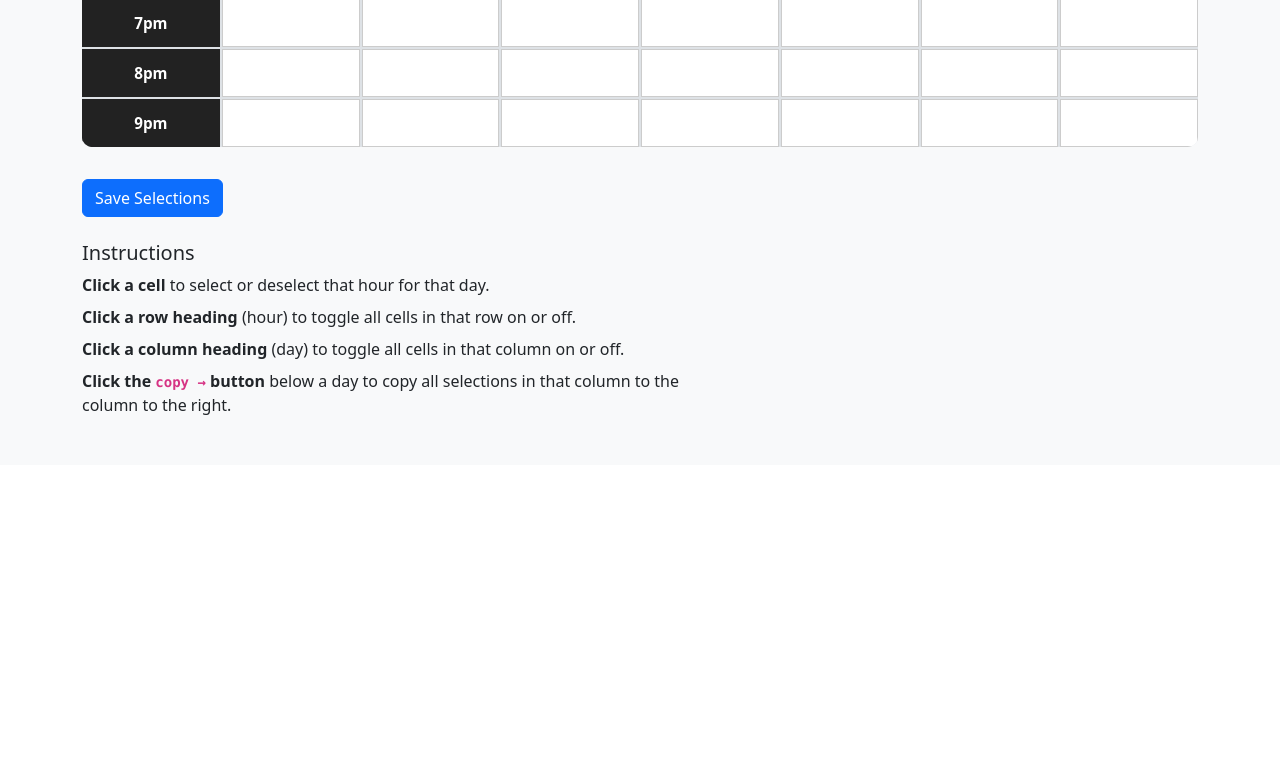
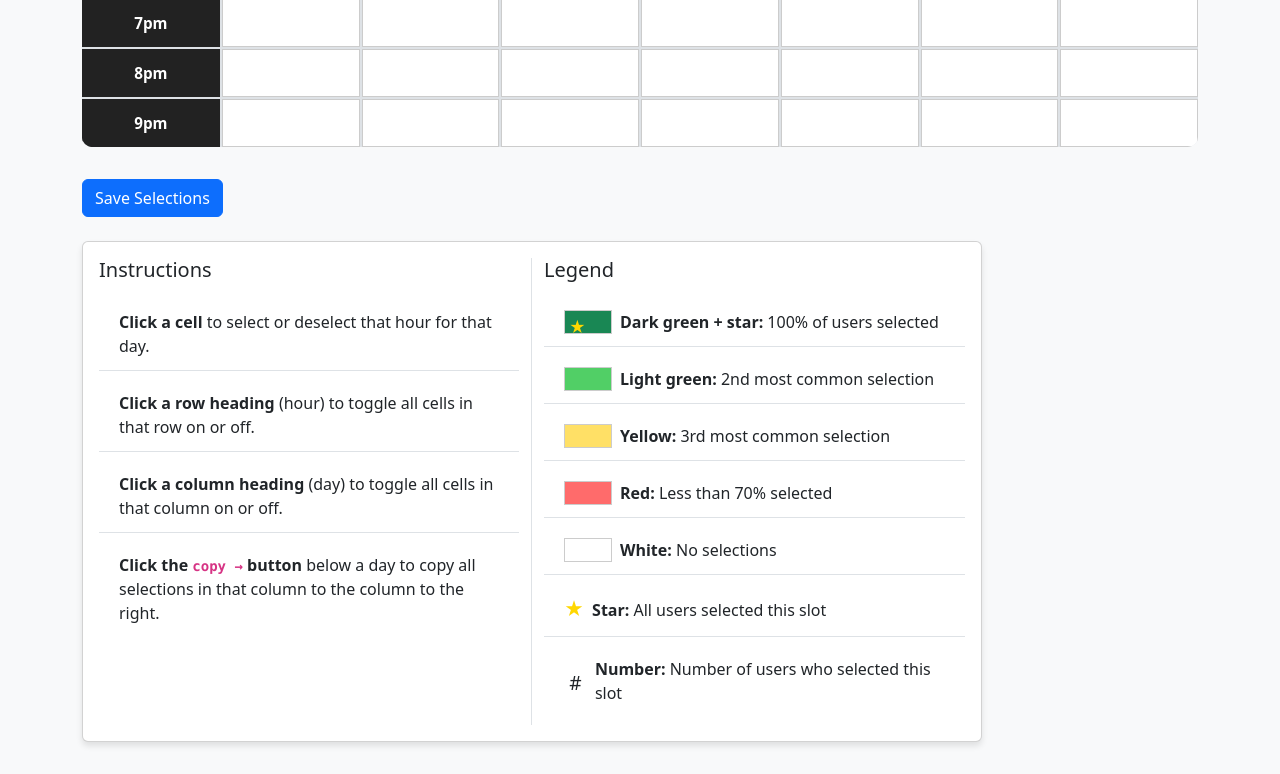
Before and after one commit to League-Labs/scheduler, a Flask app: page /1/ in a window 1280 px wide. Shown: the part 764-1538 px from the top of the page. Before the commit the page ends 1179 px from the top, so only its background shows below. Run offline with Flask 3, Linux system fonts and the light colour scheme; the visitor is signed in with stand-in values (Sample User, id 1); data that the repository does not hold is empty; parts of the project's set-up code (start-up, migrations or seed data) failed here and were passed over.

Commit message:
Refactor application to use MongoDB instead of SQLite; update Docker configuration and documentation; enhance team selection UI with improved instructions and legends.

```diff
--- a/app.py
+++ b/app.py
@@ -8,7 +8,7 @@ from dotenv import load_dotenv
 from functools import wraps
 from urllib.parse import urlparse, urlunparse, parse_qs, urlencode
 import logging
-import sqlite3
+from pymongo import MongoClient
 
 def init_app():
     # Load environment variables from .env
@@ -52,7 +52,30 @@ def init_app():
     )
     app.register_blueprint(github_bp, url_prefix="/login")
 
+
+    client = MongoClient( os.environ.get('MONGO_URI'))
+    default_db = client.get_default_database()
+    db = default_db if default_db is not None else client['scheduler']
+    app.db = db
+
+    init_db(db)
+
     return app
+
+
+
+def init_db(db):
+    # Create collections only if they do not exist
+    if 'users' not in db.list_collection_names():
+        db.create_collection('users', capped=False)
+    if 'userteam' not in db.list_collection_names():
+        db.create_collection('userteam', capped=False)
+    # Ensure indexes exist
+    db.users.create_index('username', unique=True)
+    db.userteam.create_index([('user_id', 1), ('team', 1)], unique=True)
+    # Add test users if not present
+    for username in ['test1', 'test2', 'test3']:
+        db.users.update_one({'username': username}, {'$setOnInsert': {'username': username}}, upsert=True)
 
 app = init_app()
 
@@ -142,26 +165,33 @@ def index():
 @login_required_api
 def team_selections(team):
     user = app.get_current_user()
+    db = app.db
     if request.method == 'GET':
-        selections = app.userteam_selections[team].get(user, [])
+        doc = db.userteam.find_one({'user_id': user, 'team': team})
+        selections = doc['selections'] if doc and 'selections' in doc else []
         return jsonify(selections)
     # POST: Save selections
     data = request.get_json(force=True)
     if not isinstance(data, list):
         return jsonify({'error': 'Selections must be a list'}), 400
-    app.userteam_selections[team][user] = data
+    db.userteam.update_one(
+        {'user_id': user, 'team': team},
+        {'$set': {'selections': data}},
+        upsert=True
+    )
     return jsonify({'status': 'ok'})
 
 # --- GET /<team>/info ---
 @app.route('/<team>/info', methods=['GET'])
 @login_required
 def team_info(team):
-    team_data = app.userteam_selections[team]
-    users = list(team_data.keys())
+    db = app.db
+    team_docs = list(db.userteam.find({'team': team}))
+    users = [doc['user_id'] for doc in team_docs]
     count = len(users)
     dayhours = defaultdict(int)
-    for sel in team_data.values():
-        for dh in sel:
+    for doc in team_docs:
+        for dh in doc.get('selections', []):
             dayhours[dh] += 1
     return jsonify({
         'name': team,
@@ -188,16 +218,9 @@ def logout():
     app.logout_user()
     return redirect(url_for('index'))
 
-DATABASE_PATH = os.environ.get('DATABASE_PATH', '/data/scheduler.sqlite3')
 
-def get_db():
-    if not os.path.exists(os.path.dirname(DATABASE_PATH)):
-        os.makedirs(os.path.dirname(DATABASE_PATH))
-    conn = sqlite3.connect(DATABASE_PATH)
-    return conn
 
 # In your Flask app, ensure the database is initialized on startup if not present
 if __name__ == '__main__':
-    from init_db import get_db
-    get_db()
+
     app.run(host='0.0.0.0', port=5000, debug=True)
--- a/init_db.py
+++ b/init_db.py
@@ -1,35 +1,24 @@
-DATABASE_PATH = '/data/scheduler.sqlite3'
+import os
+from pymongo import MongoClient
+from dotenv import load_dotenv
 
-import os
-import sqlite3
+load_dotenv()
+MONGO_URI = os.environ.get('MONGO_URI')
 
-def get_db():
-    if not os.path.exists('/data'):
-        os.makedirs('/data')
-    db_exists = os.path.exists(DATABASE_PATH)
-    conn = sqlite3.connect(DATABASE_PATH)
-    if not db_exists:
-        create_db(conn)
-    return conn
+client = MongoClient(MONGO_URI)
+default_db = client.get_default_database()
+db = default_db if default_db is not None else client['scheduler']
 
-def create_db(conn):
-    c = conn.cursor()
-    c.execute('''CREATE TABLE users (
-        id INTEGER PRIMARY KEY AUTOINCREMENT,
-        username TEXT UNIQUE NOT NULL
-    )''')
-    c.execute('''CREATE TABLE userteam (
-        id INTEGER PRIMARY KEY AUTOINCREMENT,
-        user_id INTEGER NOT NULL,
-        team TEXT NOT NULL,
-        selections TEXT NOT NULL,
-        UNIQUE(user_id, team)
-    )''')
-    # Add test users
+# Ensure collections and indexes exist
+def init_db():
+    db.create_collection('users', capped=False)
+    db.create_collection('userteam', capped=False)
+    db.users.create_index('username', unique=True)
+    db.userteam.create_index([('user_id', 1), ('team', 1)], unique=True)
+    # Add test users if not present
     for username in ['test1', 'test2', 'test3']:
-        c.execute('INSERT INTO users (username) VALUES (?)', (username,))
-    conn.commit()
+        db.users.update_one({'username': username}, {'$setOnInsert': {'username': username}}, upsert=True)
 
 if __name__ == '__main__':
-    get_db()
-    print('Database initialized at', DATABASE_PATH)
+    init_db()
+    print('MongoDB initialized at', MONGO_URI)
--- a/requirements.txt
+++ b/requirements.txt
@@ -6,3 +6,6 @@ Flask-Cors
 flask-dance
 jupyter
 ipykernel
+pymongo
+python-dotenv
+gunicorn
--- a/templates/team.html
+++ b/templates/team.html
@@ -11,6 +11,17 @@
             background: #dee2e6;
             border-radius: 8px;
             overflow: hidden;
+        }
+        .instructions .card {
+            box-shadow: 0 4px 6px rgba(0,0,0,0.1);
+        }
+        .instructions .list-group-item {
+            border-left: none;
+            border-right: none;
+            padding: 0.75rem 1.25rem;
+        }
+        .instructions .list-group-item:first-child {
+            border-top: none;
         }
         .schedule-header, .schedule-hour, .schedule-cell {
             background: #fff;
@@ -51,9 +62,11 @@
             transition: background 0.2s;
         }
         .schedule-cell.bg-100 { background: #198754 !important; color: #fff; }
-        .schedule-cell.bg-90 { background: #51cf66 !important; color: #222; }
-        .schedule-cell.bg-70 { background: #ffe066 !important; color: #222; }
-        .schedule-cell.bg-0 { background: #ff6b6b !important; color: #fff; }
+        .schedule-cell.bg-1st { background: #51cf66 !important; color: #222; }
+        .schedule-cell.bg-2nd { background: #ffe066 !important; color: #222; }
+        .schedule-cell.bg-3rd { background: #ffc078 !important; color: #222; }
+        .schedule-cell.bg-red { background: #ff6b6b !important; color: #fff; }
+        .star { color: gold; }
     </style>
 {% endblock %}
 {% block content %}
@@ -64,14 +77,55 @@
             <button class="btn btn-primary" id="save-btn">Save Selections</button>
             <span id="save-status" class="ms-3"></span>
         </div>
-        <div class="instructions mt-4" style="max-width: 600px;">
-            <h5>Instructions</h5>
-            <ul>
-                <li><b>Click a cell</b> to select or deselect that hour for that day.</li>
-                <li><b>Click a row heading</b> (hour) to toggle all cells in that row on or off.</li>
-                <li><b>Click a column heading</b> (day) to toggle all cells in that column on or off.</li>
-                <li><b>Click the <code>copy →</code> button</b> below a day to copy all selections in that column to the column to the right.</li>
-            </ul>
+        <div class="instructions mt-4" style="max-width: 900px;">
+            <div class="card">
+                <div class="card-body">
+                    <div class="row">
+                        <div class="col-md-6 border-end">
+                            <h5 class="card-title mb-3">Instructions</h5>
+                            <ul class="list-group list-group-flush">
+                                <li class="list-group-item"><b>Click a cell</b> to select or deselect that hour for that day.</li>
+                                <li class="list-group-item"><b>Click a row heading</b> (hour) to toggle all cells in that row on or off.</li>
+                                <li class="list-group-item"><b>Click a column heading</b> (day) to toggle all cells in that column on or off.</li>
+                                <li class="list-group-item"><b>Click the <code>copy →</code> button</b> below a day to copy all selections in that column to the column to the right.</li>
+                            </ul>
+                        </div>
+                        <div class="col-md-6">
+                            <h5 class="card-title mb-3">Legend</h5>
+                            <ul class="list-group list-group-flush">
+                                <li class="list-group-item d-flex align-items-center">
+                                    <span class="schedule-cell bg-100 me-2" style="display:inline-block;width:24px;height:24px;"><span class="star">★</span></span>
+                                    <span><b>Dark green + star:</b> 100% of users selected</span>
+                                </li>
+                                <li class="list-group-item d-flex align-items-center">
+                                    <span class="schedule-cell bg-1st me-2" style="display:inline-block;width:24px;height:24px;"></span>
+                                    <span><b>Light green:</b> 2nd most common selection</span>
+                                </li>
+                                <li class="list-group-item d-flex align-items-center">
+                                    <span class="schedule-cell bg-2nd me-2" style="display:inline-block;width:24px;height:24px;"></span>
+                                    <span><b>Yellow:</b> 3rd most common selection</span>
+                                </li>
+                                <li class="list-group-item d-flex align-items-center">
+                                    <span class="schedule-cell bg-red me-2" style="display:inline-block;width:24px;height:24px;"></span>
+                                    <span><b>Red:</b> Less than 70% selected</span>
+                                </li>
+                                <li class="list-group-item d-flex align-items-center">
+                                    <span class="schedule-cell bg-white me-2" style="display:inline-block;width:24px;height:24px;border:1px solid #ccc;"></span>
+                                    <span><b>White:</b> No selections</span>
+                                </li>
+                                <li class="list-group-item d-flex align-items-center">
+                                    <span class="star me-2" style="color:gold;font-size:1.2em;">★</span>
+                                    <span><b>Star:</b> All users selected this slot</span>
+                                </li>
+                                <li class="list-group-item d-flex align-items-center">
+                                    <span class="me-2" style="font-size:1.2em;width:24px;height:24px;text-align:center;display:inline-block;">#</span>
+                                    <span><b>Number:</b> Number of users who selected this slot</span>
+                                </li>
+                            </ul>
+                        </div>
+                    </div>
+                </div>
+            </div>
         </div>
     </div>
 {% endblock %}
```
Also changed, not shown: docker-compose.yml (+6 -9 lines), prompts/specification.md (+27 -19 lines), .devcontainer/devcontainer.json, README.md, 4 other files.
